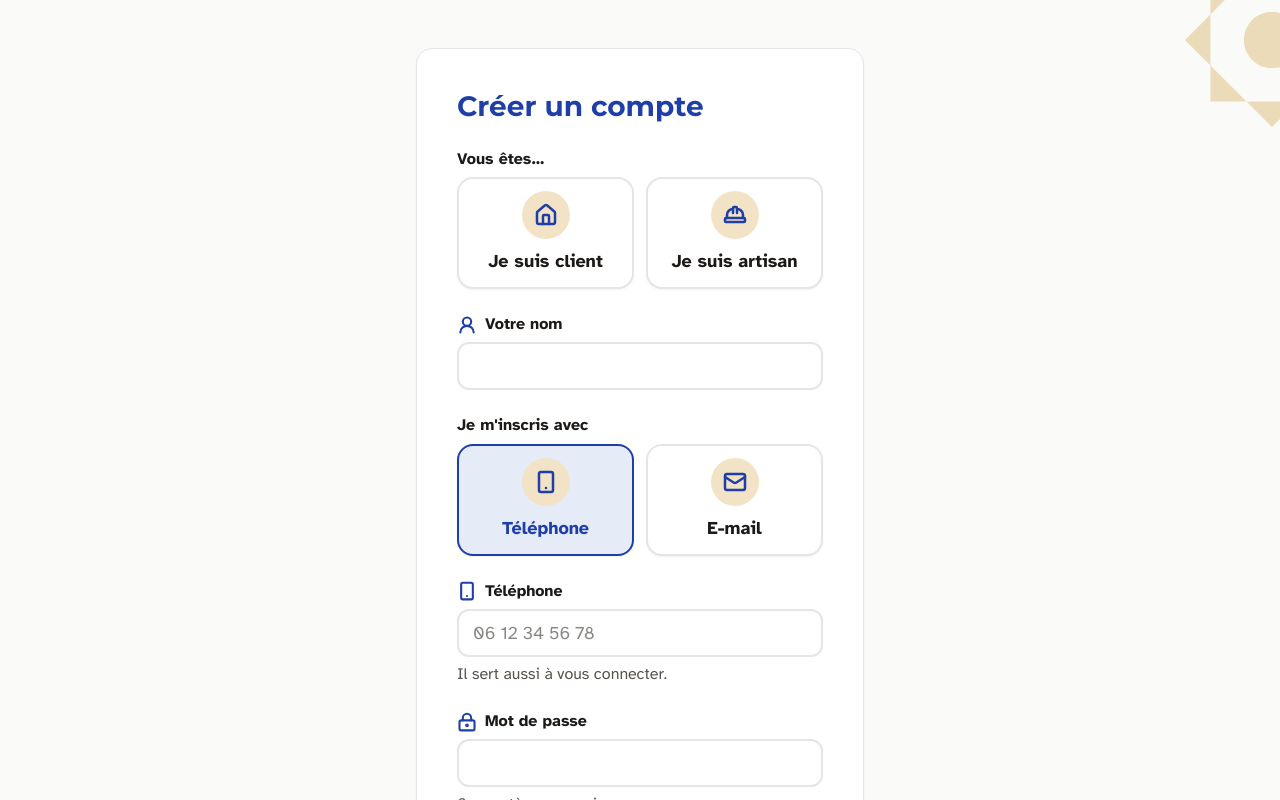
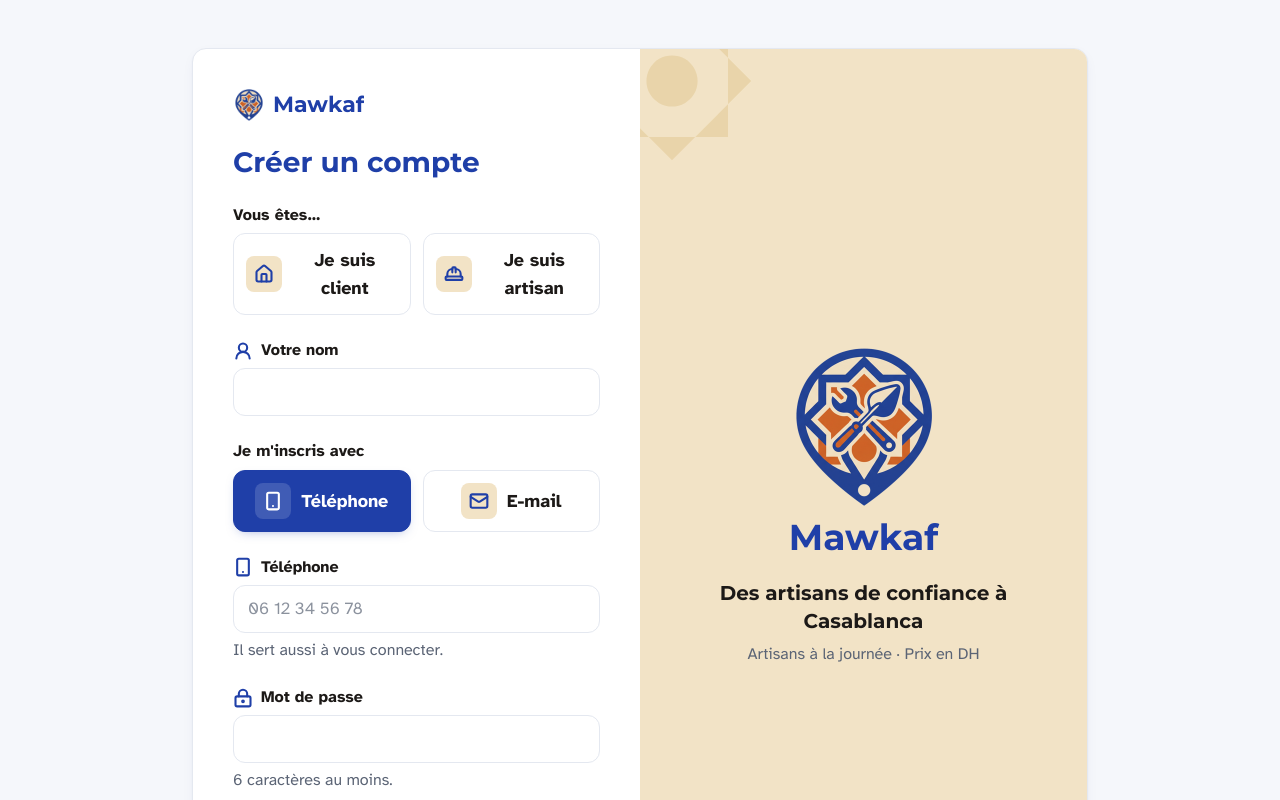
Before and after one commit to hedi-startzup/e-mawkaf, a React (Vite) app: page /inscription in a window 1280 px wide. Shown: the top 800 px of the page. Built offline with nearby package versions, Linux system fonts and the light colour scheme; no server answers.

Commit message:
MAW-28 Style de la maquette avec la palette du logo (cadre, formulaires, connexion)
Co-Authored-By: Claude Opus 5.5 <noreply@anthropic.com>

```diff
--- a/src/components/Marque.jsx
+++ b/src/components/Marque.jsx
@@ -59,3 +59,29 @@ export function Epingle({ className = '' }) {
     </svg>
   )
 }
+
+// Cadre des pages visiteur (connexion, inscription), comme la maquette : sur ordinateur, une carte
+// en deux colonnes avec le formulaire à gauche et un panneau sable avec le logo à droite.
+export function CadreVisiteur({ children }) {
+  return (
+    <main className="min-h-screen w-full px-4 py-8 md:grid md:place-items-center md:py-12">
+      <div className="mx-auto w-full max-w-md md:grid md:max-w-4xl md:grid-cols-2 md:overflow-hidden md:rounded-card md:border md:border-line md:bg-white md:shadow-card">
+        <div className="flex flex-col gap-6 md:p-10">
+          <Logo />
+          {children}
+        </div>
+        <div className="relative hidden flex-col items-center justify-center overflow-hidden bg-sand p-10 text-center md:flex">
+          <Filigrane className="-left-12 -top-12 h-40 w-40" />
+          <Filigrane className="-bottom-16 -right-14 h-48 w-48 opacity-50" />
+          <div className="relative">
+            <Logo grand />
+            <p className="mt-6 font-display text-xl font-bold text-ink">
+              Des artisans de confiance à Casablanca
+            </p>
+            <p className="mt-2 text-muted">Artisans à la journée · Prix en DH</p>
+          </div>
+        </div>
+      </div>
+    </main>
+  )
+}
--- a/src/components/MiseEnRelation.jsx
+++ b/src/components/MiseEnRelation.jsx
@@ -74,7 +74,7 @@ export default function MiseEnRelation({ idAutre, role, demande, prix }) {
           href={`https://wa.me/${numeroWhatsApp(telephone)}?text=${encodeURIComponent(message)}`}
           target="_blank"
           rel="noreferrer"
-          className="inline-flex min-h-14 items-center justify-center gap-2 rounded-full bg-ok px-6 text-lg font-bold text-white hover:opacity-90 active:scale-[0.98]"
+          className="inline-flex min-h-14 items-center justify-center gap-2 rounded-xl bg-ok px-6 text-lg font-bold text-white hover:opacity-90 active:scale-[0.98]"
         >
           <MessageCircle className="h-6 w-6" strokeWidth={2.5} aria-hidden="true" />
           Écrire sur WhatsApp
--- a/src/components/ui.jsx
+++ b/src/components/ui.jsx
@@ -5,8 +5,14 @@ export function PageMobile({ children }) {
   return <main className="mx-auto flex min-h-screen w-full max-w-md flex-col gap-6 px-4 py-8">{children}</main>
 }
 
-export function Titre({ children }) {
-  return <h1 className="text-[28px] leading-tight">{children}</h1>
+// Titre de page, avec un sous-titre gris facultatif (comme dans la maquette)
+export function Titre({ children, sousTitre }) {
+  return (
+    <div className="flex flex-col gap-1">
+      <h1 className="text-[26px] leading-tight md:text-[28px]">{children}</h1>
+      {sousTitre && <p className="text-muted">{sousTitre}</p>}
+    </div>
+  )
 }
 
 export function Bouton({ children, variante = 'principal', className = '', ...props }) {
@@ -16,7 +22,7 @@ export function Bouton({ children, variante = 'principal', className = '', ...pr
   }
   return (
     <button
-      className={`min-h-14 w-full rounded-full px-6 text-lg font-bold active:scale-[0.98] disabled:opacity-60 ${styles[variante]} ${className}`}
+      className={`min-h-14 w-full rounded-xl px-6 text-lg font-bold active:scale-[0.98] disabled:opacity-60 ${styles[variante]} ${className}`}
       {...props}
     >
       {children}
@@ -48,7 +54,7 @@ export function Champ({ id, label, icone: Icone, erreur, aide, ...props }) {
 export function MessageErreur({ children }) {
   if (!children) return null
   return (
-    <p role="alert" className="rounded-card border-2 border-danger bg-white p-4 font-bold text-danger">
+    <p role="alert" className="rounded-xl border border-danger bg-white p-4 font-bold text-danger">
       {children}
     </p>
   )
@@ -58,7 +64,7 @@ export function MessageErreur({ children }) {
 export function Choix({ legende, options, valeur, onChange, erreur }) {
   return (
     <fieldset className="flex flex-col gap-1.5">
-      <legend className="mb-1.5 font-bold">{legende}</legend>
+      {legende && <legend className="mb-1.5 font-bold">{legende}</legend>}
       <div className="grid grid-cols-2 gap-3">
         {options.map(({ valeur: v, label, icone: Icone }) => {
           const choisi = v === valeur
@@ -68,13 +74,13 @@ export function Choix({ legende, options, valeur, onChange, erreur }) {
               type="button"
               aria-pressed={choisi}
               onClick={() => onChange(v)}
-              className={`flex min-h-14 flex-col items-center justify-center gap-2 rounded-card border-2 p-3 text-lg font-bold shadow-card ${
-                choisi ? 'border-brand bg-brand-light text-brand' : 'border-line bg-white text-ink'
+              className={`flex min-h-14 items-center justify-center gap-2.5 rounded-xl border p-3 text-lg font-bold transition-colors ${
+                choisi ? 'border-brand bg-brand text-white shadow-press' : 'border-line bg-white text-ink hover:border-brand'
               }`}
             >
               {Icone && (
-                <span className="grid h-12 w-12 place-items-center rounded-full bg-sand text-brand">
-                  <Icone className="h-6 w-6" strokeWidth={2.5} aria-hidden="true" />
+                <span className={`grid h-9 w-9 shrink-0 place-items-center rounded-lg ${choisi ? 'bg-white/15 text-white' : 'bg-sand text-brand'}`}>
+                  <Icone className="h-5 w-5" strokeWidth={2.5} aria-hidden="true" />
                 </span>
               )}
               {label}
--- a/src/index.css
+++ b/src/index.css
@@ -4,7 +4,9 @@
    (bg-brand, text-ink, border-line...). Voir « Règles visuelles » dans CLAUDE.md.
    brand : boutons principaux et titres. accent : mises en avant (pas pour du petit texte
    sur fond blanc, contraste trop faible). ok / danger : succès et erreurs.
-   sand / sand-deep : en-tête et motifs décoratifs (étoile marocaine). */
+   sand / sand-deep : pastilles de pictogrammes et motifs décoratifs (étoile marocaine).
+   Mise en page inspirée de la maquette (fond gris-bleu clair, cartes blanches),
+   avec la palette du logo à la place du bleu vif de la maquette. */
 @theme {
   /* Polices (Google Fonts, chargées dans index.html) : titres et texte très lisible */
   --font-display: "Montserrat", ui-sans-serif, system-ui, sans-serif;
@@ -16,21 +18,22 @@
   --color-brand-light: #e6ebf8;
   --color-accent: #d9652b;
   --color-sand: #f2e3c6;
+  --color-accent-light: #fbeadf;
   --color-sand-deep: #e6cf9f;
 
   --color-ok: #15803d;
   --color-ok-light: #e3f6e9;
   --color-danger: #b91c1c;
   --color-ink: #1c1917;
-  --color-muted: #57534e;
-  --color-surface: #fafaf9;
-  --color-line: #e7e5e4;
-  --color-gray-light: #f2f1f0;
+  --color-muted: #5b6475;
+  --color-surface: #f5f7fb;
+  --color-line: #e4e8f0;
+  --color-gray-light: #eef1f6;
 
-  --radius-card: 1rem;
+  --radius-card: 0.875rem;
 
-  --shadow-card: 0 1px 2px rgb(28 25 23 / 0.06);
-  --shadow-press: 0 6px 18px -8px rgb(31 63 168 / 0.55);
+  --shadow-card: 0 1px 2px rgb(23 47 126 / 0.04), 0 4px 16px -6px rgb(23 47 126 / 0.1);
+  --shadow-press: 0 4px 12px -6px rgb(31 63 168 / 0.5);
   --shadow-float: 0 -6px 24px -12px rgb(23 47 126 / 0.35);
 }
 
@@ -39,10 +42,10 @@
   height: 3rem;
   width: 100%;
   border-radius: 0.75rem;
-  border: 2px solid var(--color-line);
+  border: 1px solid var(--color-line);
   background-color: white;
   padding-inline: 0.875rem;
-  font-size: 1.125rem;
+  font-size: 1.0625rem;
   color: var(--color-ink);
   &:focus {
     outline: none;
--- a/src/pages/DetailDemande.jsx
+++ b/src/pages/DetailDemande.jsx
@@ -100,7 +100,7 @@ function CarteOffre({ offre, choixPossible, surChoisie }) {
         <button
           type="button"
           onClick={() => setConfirmation(true)}
-          className="inline-flex min-h-14 items-center justify-center gap-2 rounded-full bg-brand px-6 text-lg font-bold text-white shadow-press hover:bg-brand-dark active:scale-[0.98]"
+          className="inline-flex min-h-14 items-center justify-center gap-2 rounded-xl bg-brand px-6 text-lg font-bold text-white shadow-press hover:bg-brand-dark active:scale-[0.98]"
         >
           <Check className="h-6 w-6" strokeWidth={3} aria-hidden="true" />
           Choisir cette offre
@@ -116,7 +116,7 @@ function CarteOffre({ offre, choixPossible, surChoisie }) {
               type="button"
               disabled={envoi}
               onClick={choisir}
-              className="min-h-12 rounded-full bg-brand px-4 font-bold text-white active:scale-[0.98] disabled:opacity-60"
+              className="min-h-12 rounded-xl bg-brand px-4 font-bold text-white active:scale-[0.98] disabled:opacity-60"
             >
               {envoi ? 'Choix…' : 'Oui, choisir'}
             </button>
@@ -124,7 +124,7 @@ function CarteOffre({ offre, choixPossible, surChoisie }) {
               type="button"
               disabled={envoi}
               onClick={() => { setConfirmation(false); setErreur(null) }}
-              className="min-h-12 rounded-full border-2 border-brand bg-white px-4 font-bold text-brand"
+              className="min-h-12 rounded-xl border-2 border-brand bg-white px-4 font-bold text-brand"
             >
               Non
             </button>
--- a/src/pages/FilArtisan.jsx
+++ b/src/pages/FilArtisan.jsx
@@ -40,7 +40,7 @@ export default function FilArtisan({ profil, allerAuProfil }) {
           <button
             type="button"
             onClick={allerAuProfil}
-            className="inline-flex min-h-14 items-center justify-center gap-2 rounded-full bg-brand px-6 text-lg font-bold text-white shadow-press hover:bg-brand-dark active:scale-[0.98]"
+            className="inline-flex min-h-14 items-center justify-center gap-2 rounded-xl bg-brand px-6 text-lg font-bold text-white shadow-press hover:bg-brand-dark active:scale-[0.98]"
           >
             <UserRound className="h-6 w-6" strokeWidth={2.5} aria-hidden="true" />
             Compléter mon profil
--- a/src/pages/Inscription.jsx
+++ b/src/pages/Inscription.jsx
@@ -1,7 +1,7 @@
 import { useState } from 'react'
 import { Link } from 'react-router'
 import { AtSign, HardHat, House, LockKeyhole, Mail, Smartphone, UserRound } from 'lucide-react'
-import { Filigrane } from '../components/Marque'
+import { CadreVisiteur } from '../components/Marque'
 import { Bouton, Champ, Choix, MessageErreur, Titre } from '../components/ui'
 import { inscrire } from '../lib/auth'
 import { erreurEmail, erreurMotDePasse, erreurNom, erreurRole, erreurTelephone } from '../lib/validation'
@@ -55,13 +55,10 @@ export default function Inscription() {
   const parEmail = form.modeIdentifiant === 'email'
 
   return (
-    <main className="relative min-h-screen w-full overflow-hidden px-4 pt-10 pb-10 md:grid md:place-items-center md:py-12">
-      <Filigrane className="-right-20 -top-12 h-44 w-44" />
-      {/* Sur ordinateur, le formulaire est présenté dans une carte centrée */}
-      <div className="relative mx-auto flex w-full max-w-md flex-col gap-6 md:rounded-card md:border md:border-line md:bg-white md:p-10 md:shadow-card">
-        <div className="relative"><Titre>Créer un compte</Titre></div>
+    <CadreVisiteur>
+      <Titre>Créer un compte</Titre>
 
-        <form onSubmit={envoyer} noValidate className="relative flex flex-col gap-6">
+      <form onSubmit={envoyer} noValidate className="flex flex-col gap-6">
         <Choix legende="Vous êtes…" options={ROLES} valeur={form.role}
           onChange={(v) => changer('role', v)} erreur={erreurs.role} />
 
@@ -93,10 +90,9 @@ export default function Inscription() {
         <Bouton type="submit" disabled={envoi}>{envoi ? 'Création…' : 'Créer mon compte'}</Bouton>
       </form>
 
-        <p className="relative text-center text-lg">
+      <p className="text-center text-lg">
         Déjà un compte ? <Link to="/connexion" className="font-bold text-brand underline">Se connecter</Link>
       </p>
-      </div>
-    </main>
+    </CadreVisiteur>
   )
 }
--- a/src/pages/ProfilArtisan.jsx
+++ b/src/pages/ProfilArtisan.jsx
@@ -297,7 +297,7 @@ export default function ProfilArtisan({ profil, surMiseAJour }) {
           <button
             type="submit"
             disabled={envoi}
-            className="inline-flex min-h-14 items-center justify-center gap-2 rounded-full bg-brand px-6 text-lg font-bold text-white shadow-press hover:bg-brand-dark active:scale-[0.98] disabled:opacity-60"
+            className="inline-flex min-h-14 items-center justify-center gap-2 rounded-xl bg-brand px-6 text-lg font-bold text-white shadow-press hover:bg-brand-dark active:scale-[0.98] disabled:opacity-60"
           >
             <Save className="h-6 w-6" strokeWidth={2.5} aria-hidden="true" />
             {envoi ? 'Enregistrement…' : 'Enregistrer'}
--- a/src/pages/PublierDemande.jsx
+++ b/src/pages/PublierDemande.jsx
@@ -81,9 +81,9 @@ export default function PublierDemande() {
         <ArrowLeft className="h-5 w-5" strokeWidth={2.5} aria-hidden="true" />
         Mes demandes
       </Link>
-      <Titre>Publier une demande</Titre>
+      <Titre sousTitre="Décrivez votre besoin : les artisans de votre quartier vous feront leurs offres.">Publier une demande</Titre>
 
-      <form onSubmit={envoyer} noValidate className="flex flex-col gap-8">
+      <form onSubmit={envoyer} noValidate className="flex flex-col gap-8 md:rounded-card md:border md:border-line md:bg-white md:p-8 md:shadow-card">
         <div role="group" aria-labelledby="titre-metier" className="flex flex-col gap-3">
           <h2 id="titre-metier" className="text-xl">De quoi avez-vous besoin ?</h2>
           <MessageChamp>{erreurs.metier}</MessageChamp>
```
Also changed, not shown: src/components/EspaceConnecte.jsx (+58 -29 lines), src/pages/Accueil.jsx (+9 -6 lines), src/pages/Connexion.jsx (+8 -17 lines). Lines whose indentation alone changed are shown as unchanged.
